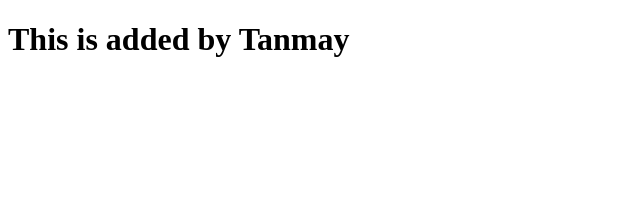
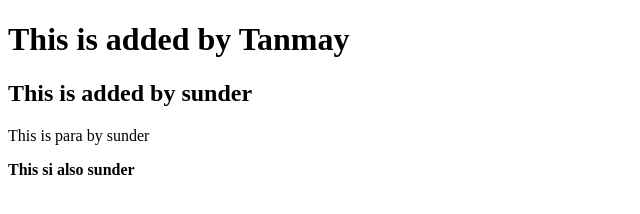
Before and after one commit to tanmaysinghgaira/student-dashboard, a plain HTML site: page index.html in a window 1280 px wide. Shown: the whole page, without its empty margins (0-640 px from the left). Drawn offline with Linux system fonts and the light colour scheme.

Commit message:
sunder added code

```diff
--- a/index.html
+++ b/index.html
@@ -7,5 +7,8 @@
 </head>
 <body>
     <h1>This is added by Tanmay</h1>
+    <h2>This is added by sunder</h2>
+    <p>This is para by sunder</p>
+    <b>This si also sunder</b>
 </body>
 </html>
```
